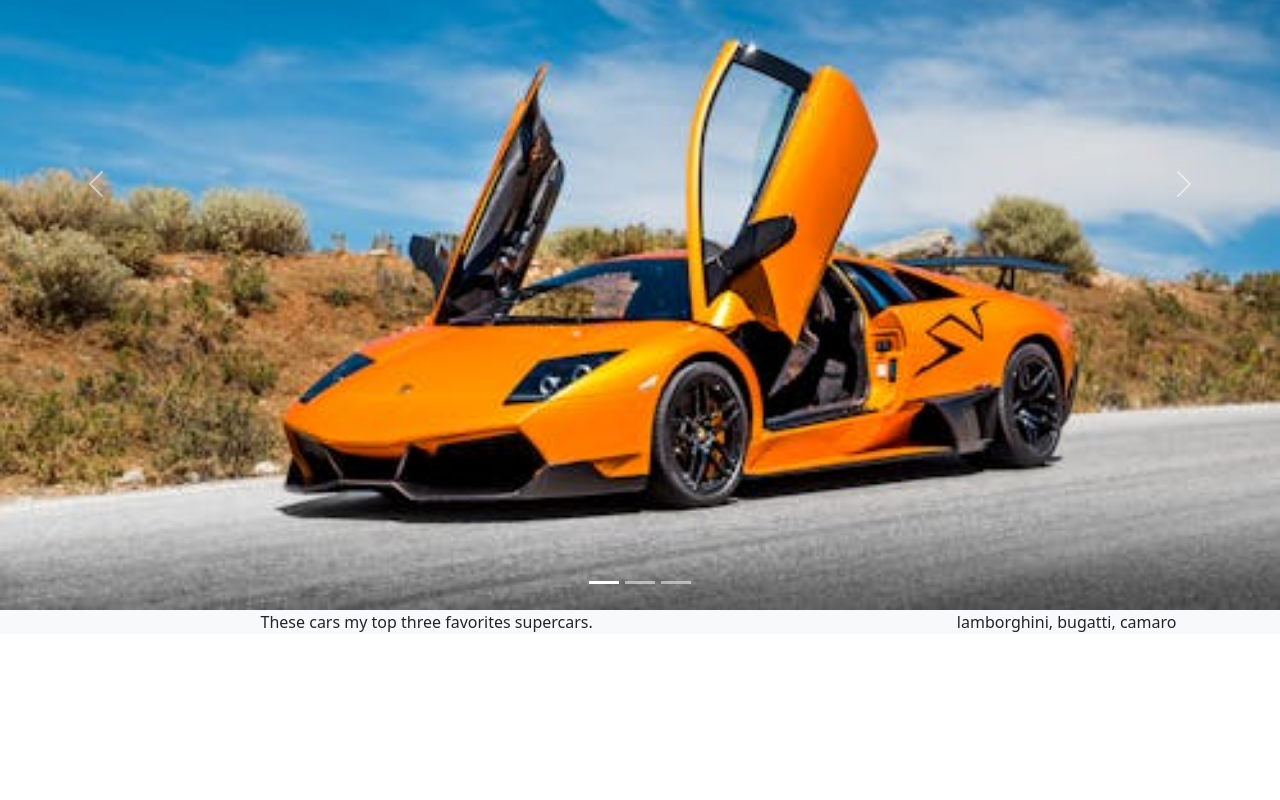
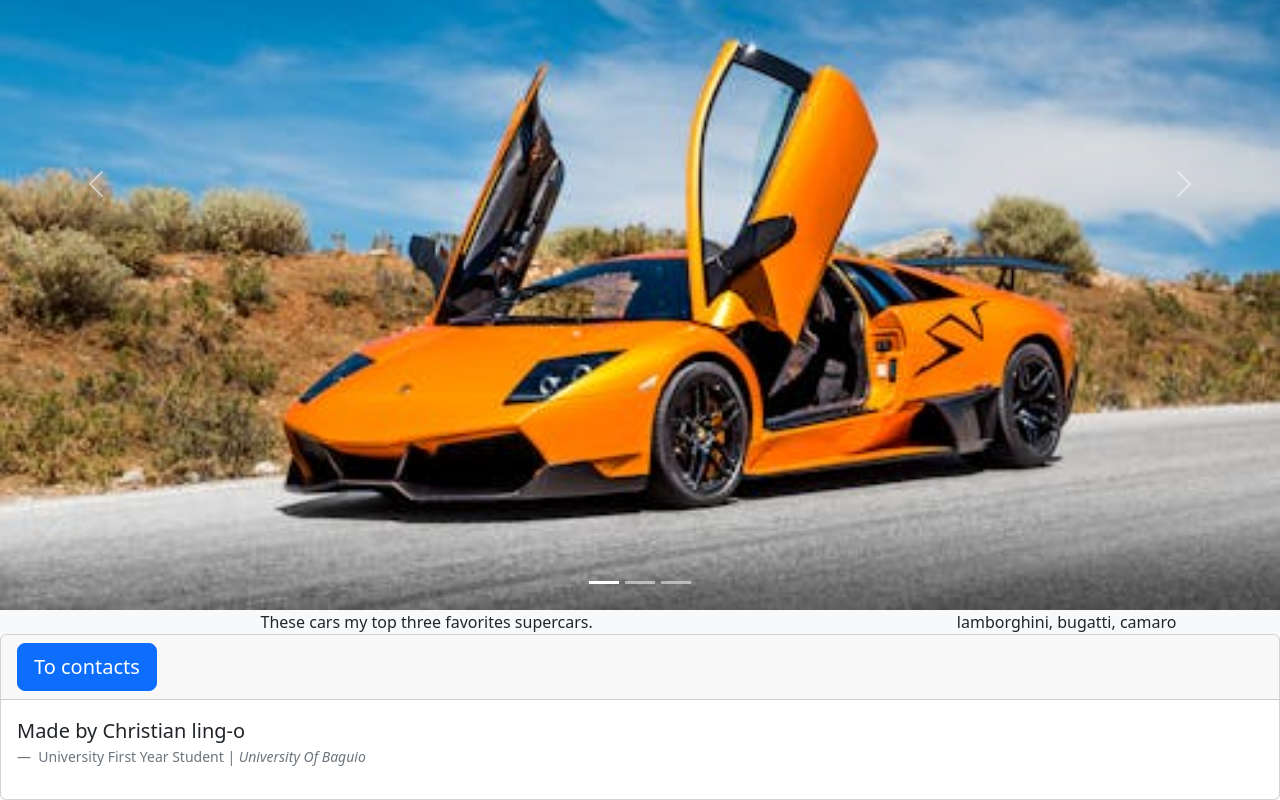
Before and after one commit to Lee-spec-565/Exam-Finals, a plain HTML site: page index.html in a window 1280 px wide. Shown: the part 444-1244 px from the top of the page. Before the commit the page ends 1078 px from the top, so only its background shows below. Drawn offline with nearby package versions, Linux system fonts and the light colour scheme.

Commit message:
Update index.html

```diff
--- a/index.html
+++ b/index.html
@@ -82,6 +82,25 @@
         <div class="col-6 col-md-4 bg-body-tertiary">lamborghini, bugatti, camaro</div>
       </div>
 
+
+
+
+    <div class="card">
+        <div class="card-header">
+         <button type="button" class="btn btn-primary btn-lg">To contacts</button>
+        </div>
+        <div class="card-body">
+          <figure>
+            <blockquote class="blockquote">
+              <p>Made by Christian ling-o</p>
+            </blockquote>
+            <figcaption class="blockquote-footer">
+              University First Year Student |<cite title="Source Title"> University Of Baguio</cite>
+            </figcaption>
+          </figure>
+        </div>
+      </div>
+
     <script src="https://cdn.jsdelivr.net/npm/@popperjs/core@2.11.8/dist/umd/popper.min.js" integrity="sha384-I7E8VVD/ismYTF4hNIPjVp/Zjvgyol6VFvRkX/vR+Vc4jQkC+hVqc2pM8ODewa9r" crossorigin="anonymous"></script>
 <script src="https://cdn.jsdelivr.net/npm/bootstrap@5.3.8/dist/js/bootstrap.min.js" integrity="sha384-G/EV+4j2dNv+tEPo3++6LCgdCROaejBqfUeNjuKAiuXbjrxilcCdDz6ZAVfHWe1Y" crossorigin="anonymous"></script>
 </body>
```
